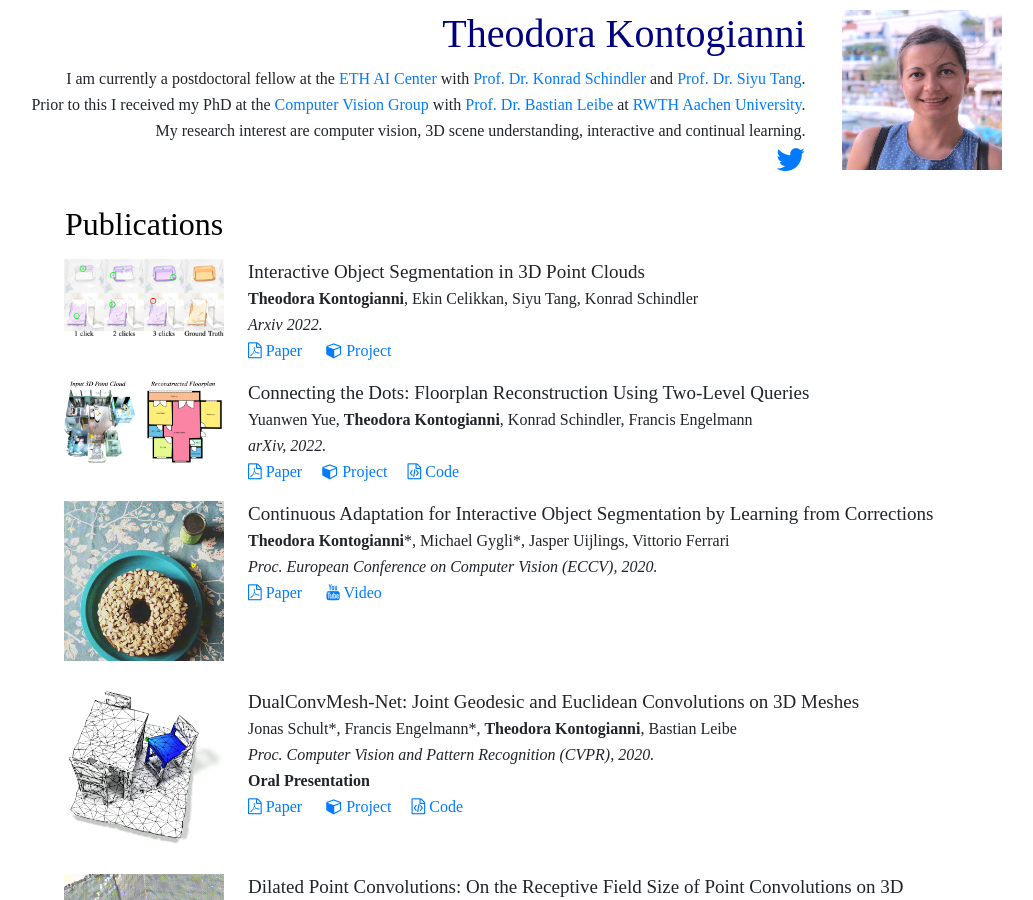
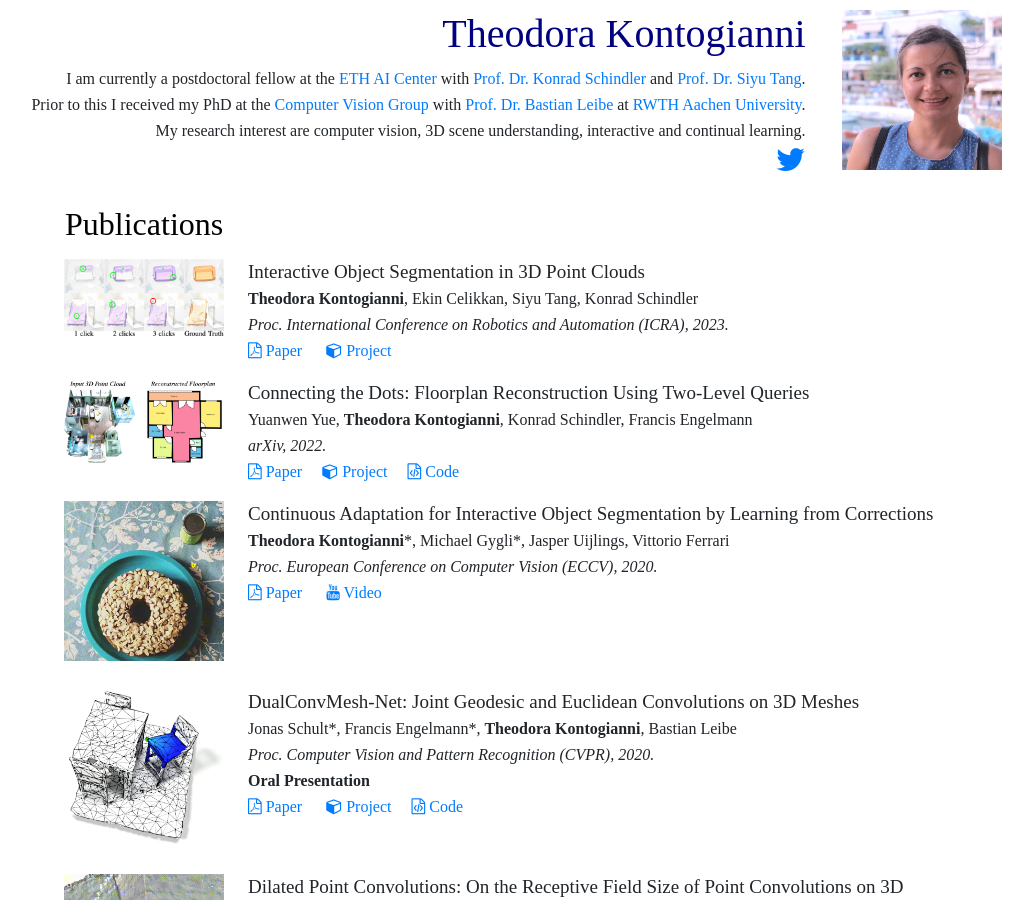
Before and after one commit to theodorakontogianni/theodorakontogianni.github.io, a Jekyll site: the page index.html, which Jekyll copies as it is, in a window 1280 px wide and 900 px high. Shown: the whole window, without its empty margins (136-1169 px from the left). Built offline with Jekyll 4.4.1, drawn with Linux system fonts in a browser that asks for light colours; a style sheet for code colours, icons or effects is not loaded.

Commit message:
update ICRA

```diff
--- a/index.html
+++ b/index.html
@@ -89,7 +89,8 @@
       <p class="text-left">
         <span class="p-title">Interactive Object Segmentation in 3D Point Clouds</span></br>
         <span class="p-authors"><b>Theodora Kontogianni</b>, Ekin Celikkan, Siyu Tang, Konrad Schindler</span></br>
-        <span class="p-conference">Arxiv 2022.</span></br>
+        <span class="p-conference">Proc. International Conference on Robotics and Automation (ICRA), 2023.
+</span></br>
         <a class="mr-3" target="_blank" href="https://arxiv.org/pdf/2204.07183.pdf"><i class="fa fa-file-pdf-o"></i> Paper</a>&nbsp;
         <a class="mr-3" target="_blank" href="https://theodorakontogianni.github.io/InterObject3D/"><i class="fa fa-cube"></i> Project</a>
         <!--
```
